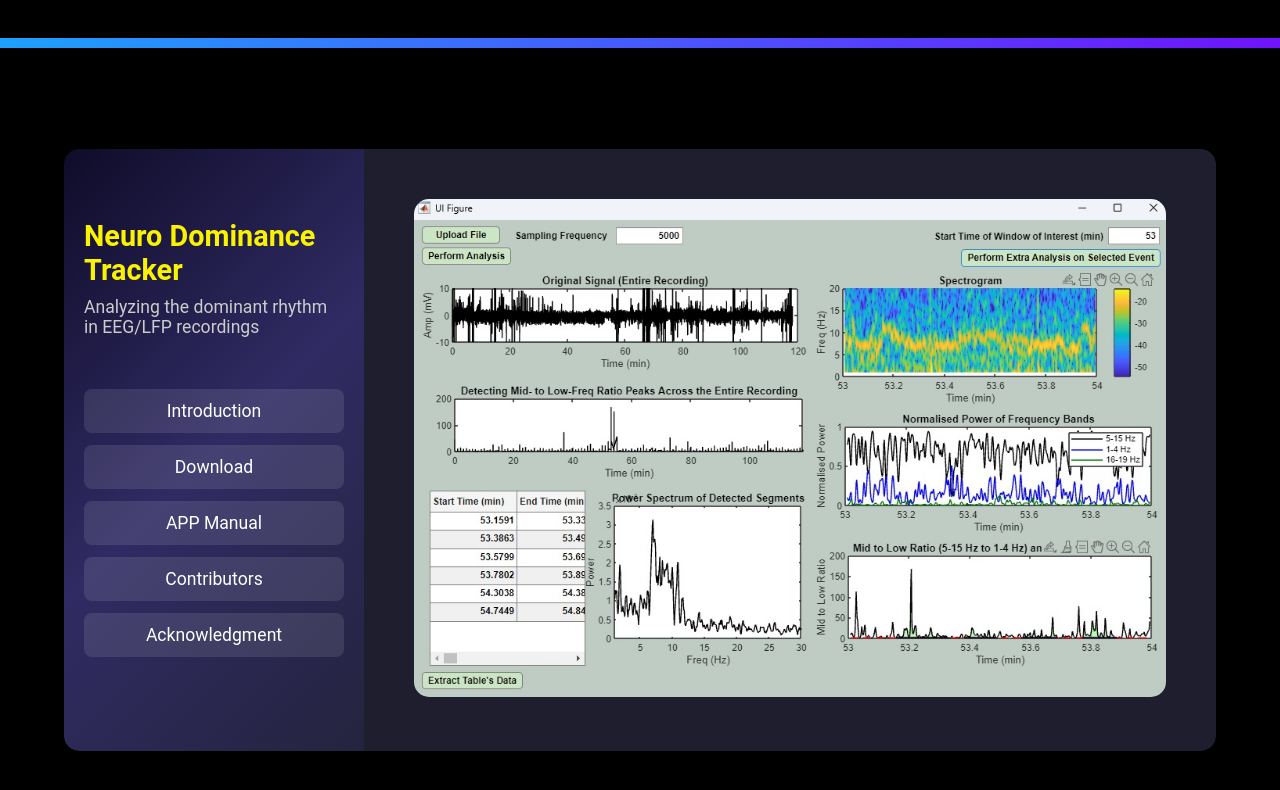
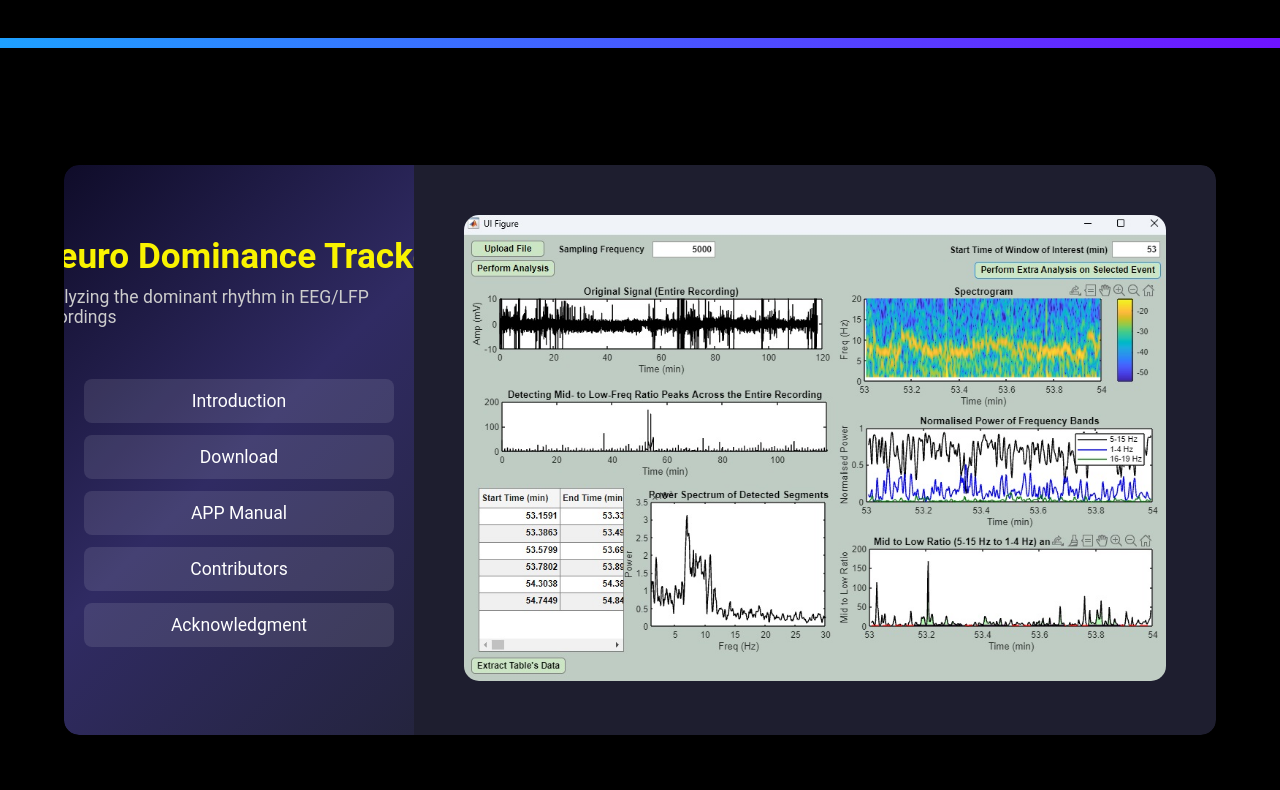
Before and after one commit to nbahador/NeuroDominanceTracker-Tool, a Jekyll site: the page built from index.md, in a window 1280 px wide. Shown: the top 790 px of the page. Built offline with Jekyll 4.4.1, drawn with Linux system fonts in a browser that asks for light colours.

Commit message:
Update default.html

```diff
--- a/_layouts/default.html
+++ b/_layouts/default.html
@@ -36,13 +36,13 @@
     }
 
     .sidebar {
-      width: 300px;
+      width: 350px; /* Increase sidebar width to fit the title in one line */
       background: linear-gradient(135deg, #0f0c29, #302b63, #24243e);
       padding: 30px 20px;
       display: flex;
       flex-direction: column;
-      align-items: center; /* Center the items horizontally */
-      justify-content: flex-start; /* Start aligning the items from the top */
+      align-items: center;
+      justify-content: flex-start;
       border-radius: 15px 0 0 15px;
       box-shadow: 4px 0 10px rgba(0, 0, 0, 0.3);
     }
@@ -53,7 +53,7 @@
 
     .sidebar a {
       display: block;
-      text-align: center; /* Center the text */
+      text-align: center;
       color: #fff;
       text-decoration: none;
       font-size: 1.1em;
@@ -176,9 +176,12 @@
     }
 
     .title-description h1 {
-      font-size: 1.8em;
+      font-size: 2.2em; /* Slightly larger size to ensure it stays in one line */
       color: #F9F300; /* Neon Lemon Yellow */
       margin-bottom: 10px;
+      white-space: nowrap; /* Ensure it stays on one line */
+      overflow: hidden;
+      text-overflow: ellipsis; /* Add ellipsis if it still overflows */
     }
 
     .title-description p {
```
